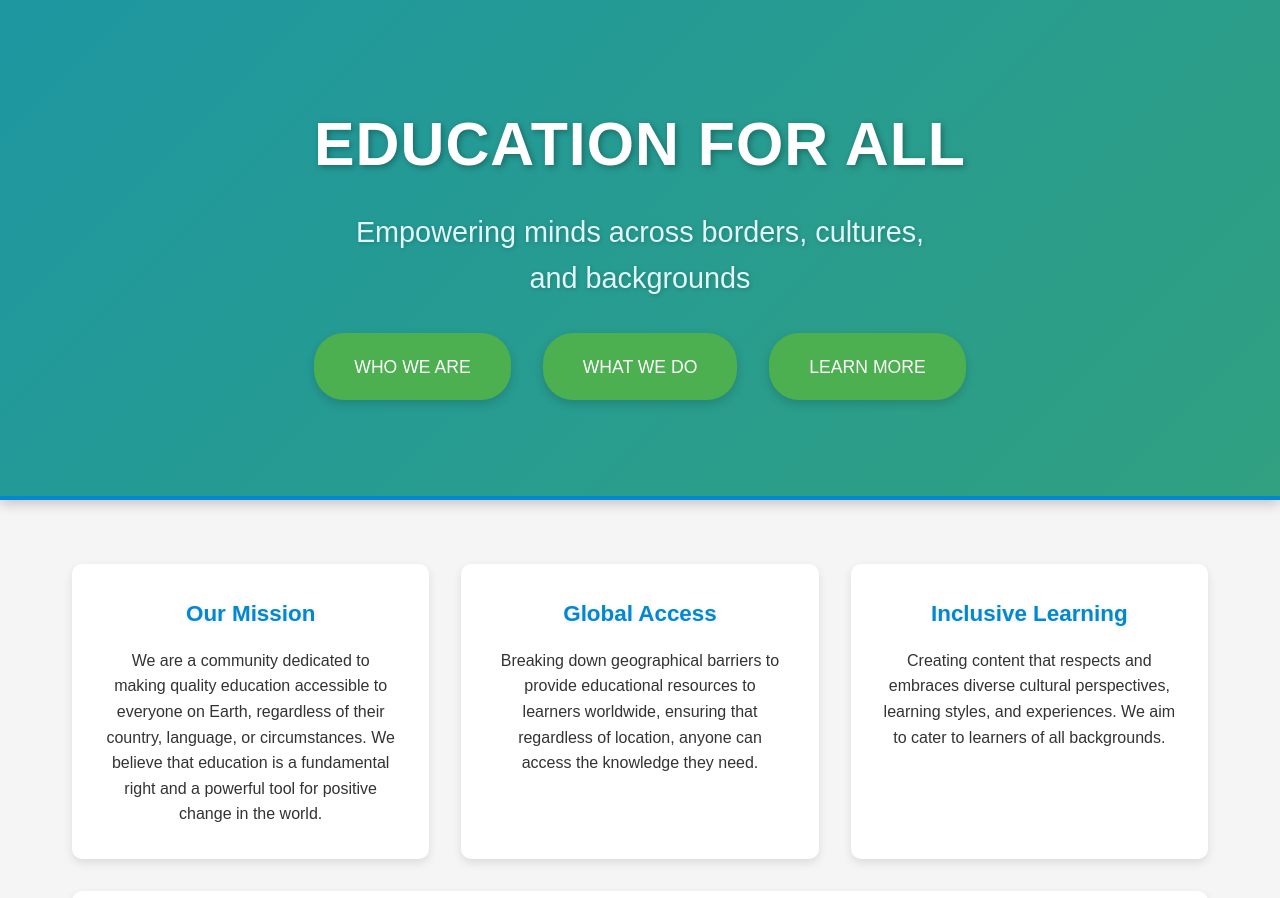
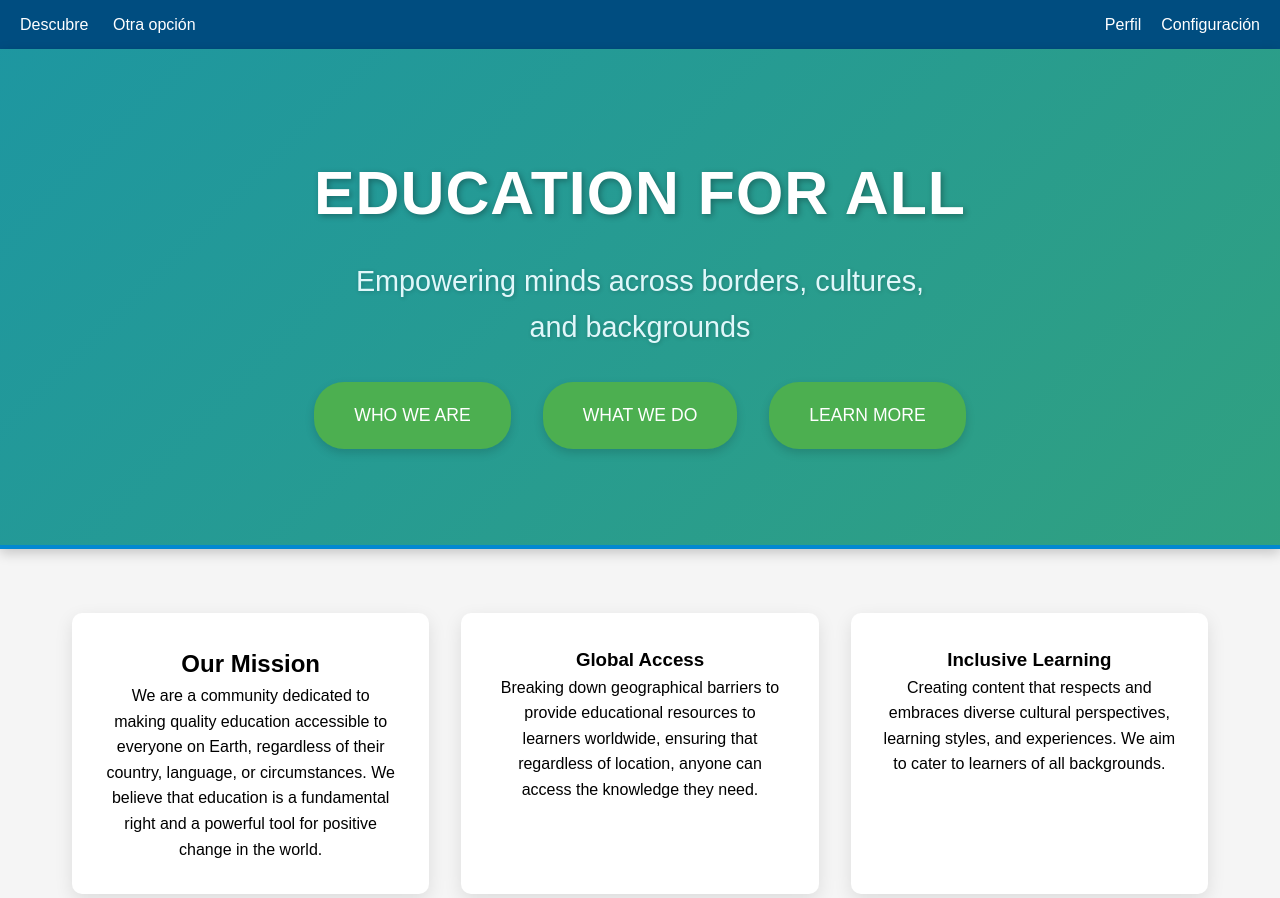
Before and after one commit to ignaciolc09/EducationForAll, a plain HTML site: page index.html in a window 1280 px wide. Shown: the top 898 px of the page. Drawn offline with Linux system fonts and the light colour scheme.

Commit message:
Update index.html

```diff
--- a/index.html
+++ b/index.html
@@ -27,6 +27,41 @@
             transition: opacity 1s ease; /* Mantiene la transición */
         }
 
+        /* Barra de navegación */
+        .navbar {
+            background-color: #004D80;
+            padding: 10px 20px;
+            display: flex;
+            justify-content: space-between;
+            align-items: center;
+            color: white;
+        }
+
+        .nav-links-left a {
+            color: white;
+            text-decoration: none;
+            margin-right: 20px;
+        }
+
+        .nav-links-right {
+            display: flex;
+            align-items: center;
+        }
+
+        .nav-links-right a {
+            color: white;
+            text-decoration: none;
+            margin-left: 20px;
+        }
+
+        .nav-links-right i {
+            font-size: 18px;
+        }
+
+        a:hover {
+            color: #FFD700; /* Cambia de color cuando pasas el ratón */
+        }
+
         /* Header Styles with Gradient Animation */
         .header {
             background: linear-gradient(135deg, #0288d1, #4caf50);
@@ -51,15 +86,13 @@
             }
         }
 
-
         /* Header Styles */
-
         .header-text h1 {
             font-size: 3.8rem;
             font-weight: bold;
             margin-bottom: 1rem;
             letter-spacing: 1px;
-            text-shadow: 2px 2px 6px rgba(0, 0, 0, 0.3); /* Soft text shadow for title */
+            text-shadow: 2px 2px 6px rgba(0, 0, 0, 0.3);
         }
 
         .header-text h2 {
@@ -69,7 +102,7 @@
             margin: 0 auto;
             font-weight: 300;
             line-height: 1.6;
-            text-shadow: 1px 1px 4px rgba(0, 0, 0, 0.2); /* Soft text shadow for subtitle */
+            text-shadow: 1px 1px 4px rgba(0, 0, 0, 0.2);
         }
 
         /* Header Button Styles */
@@ -90,13 +123,13 @@
             font-weight: 500;
             text-transform: uppercase;
             transition: background-color 0.3s ease, transform 0.3s ease, box-shadow 0.3s ease;
-            box-shadow: 0 4px 10px rgba(0, 0, 0, 0.15); /* Soft shadow for buttons */
+            box-shadow: 0 4px 10px rgba(0, 0, 0, 0.15);
         }
 
         .header-button:hover {
             background-color: #388e3c;
             transform: translateY(-5px);
-            box-shadow: 0 6px 15px rgba(0, 0, 0, 0.2); /* Slightly stronger shadow on hover */
+            box-shadow: 0 6px 15px rgba(0, 0, 0, 0.2);
         }
 
         /* Main Content Layout */
@@ -111,39 +144,16 @@
             margin-top: 4rem;
         }
 
-        /* Information Section */
         .mission-section, .feature-card {
             background-color: white;
             border-radius: 10px;
             padding: 2rem;
             box-shadow: 0 6px 18px rgba(0, 0, 0, 0.1);
             text-align: center;
-            transition: transform 0.3s ease, background-color 0.3s ease;
             flex: 1;
-            min-width: 280px; /* Ensures cards are at least 280px wide */
-            box-shadow: 0 4px 10px rgba(0, 0, 0, 0.1); /* Soft shadow for information cards */
+            min-width: 280px;
         }
 
-        .mission-section h2, .feature-card h3 {
-            font-size: 1.4rem;
-            color: #0288d1;
-            margin-bottom: 1rem;
-            text-shadow: 1px 1px 4px rgba(0, 0, 0, 0.1); /* Soft text shadow for headings */
-        }
-
-        .mission-section p, .feature-card p {
-            font-size: 1rem;
-            color: #333;
-        }
-
-        /* Hover Effect for Information Blocks */
-        .mission-section:hover, .feature-card:hover {
-            transform: translateY(-10px);
-            background-color: #f0f8ff; /* Light blue background */
-            box-shadow: 0 8px 20px rgba(0, 0, 0, 0.2); /* Stronger shadow on hover */
-        }
-
-       /* Call to Action Section */
         .cta-section {
             text-align: center;
             padding: 3rem 0;
@@ -151,7 +161,7 @@
             color: #fff;
             border-radius: 12px;
             margin-top: 2rem;
-            box-shadow: 0 4px 12px rgba(0, 0, 0, 0.2); /* Soft shadow for CTA */
+            box-shadow: 0 4px 12px rgba(0, 0, 0, 0.2);
         }
 
         .cta-button {
@@ -162,35 +172,19 @@
             text-decoration: none;
             border-radius: 25px;
             margin-top: 1rem;
-            transition: background-color 0.3s ease, transform 0.3s ease, box-shadow 0.3s ease;
-            box-shadow: 0 4px 10px rgba(0, 0, 0, 0.15); /* Soft shadow for CTA button */
         }
 
-        .cta-button:hover {
-            background-color: #388e3c;
-            transform: translateY(-5px);
-            box-shadow: 0 6px 15px rgba(0, 0, 0, 0.2); /* Slightly stronger shadow on hover */
-        }
-
-        /* Footer Styles */
         footer {
             text-align: center;
             padding: 2rem;
             background-color: #0288d1;
             color: white;
             margin-top: 4rem;
-            box-shadow: 0 4px 12px rgba(0, 0, 0, 0.2); /* Soft shadow for footer */
         }
 
-        /* For Cellphones and tablets */
         @media (max-width: 768px) {
             .header-text h1 {
                 font-size: 2.5rem;
-        }
-
-        .login-form {
-            padding: 2rem;
-            max-width: 90%;
             }
 
             .header-buttons a {
@@ -198,12 +192,22 @@
                 font-size: 1rem;
             }
         }
+    </style>
+</head>
 
-    </style>
-        <!-- Favicon -->
-    <link rel="icon" href="favicon.png" type="image/png">
-</head>
 <body>
+  <!-- Barra de navegación -->
+  <div class="navbar">
+        <div class="nav-links-left">
+            <a href="#">Descubre</a>
+            <a href="#">Otra opción</a>
+        </div>
+        <div class="nav-links-right">
+            <a href="#"><i class="fas fa-user"></i> Perfil</a>
+            <a href="#"><i class="fas fa-cog"></i> Configuración</a>
+        </div>
+  </div>
+
   <!-- Main Page Content (Hidden Initially) -->
     <div id="main-page">
         <div class="header">
```
Lines whose indentation alone changed are shown as unchanged.
